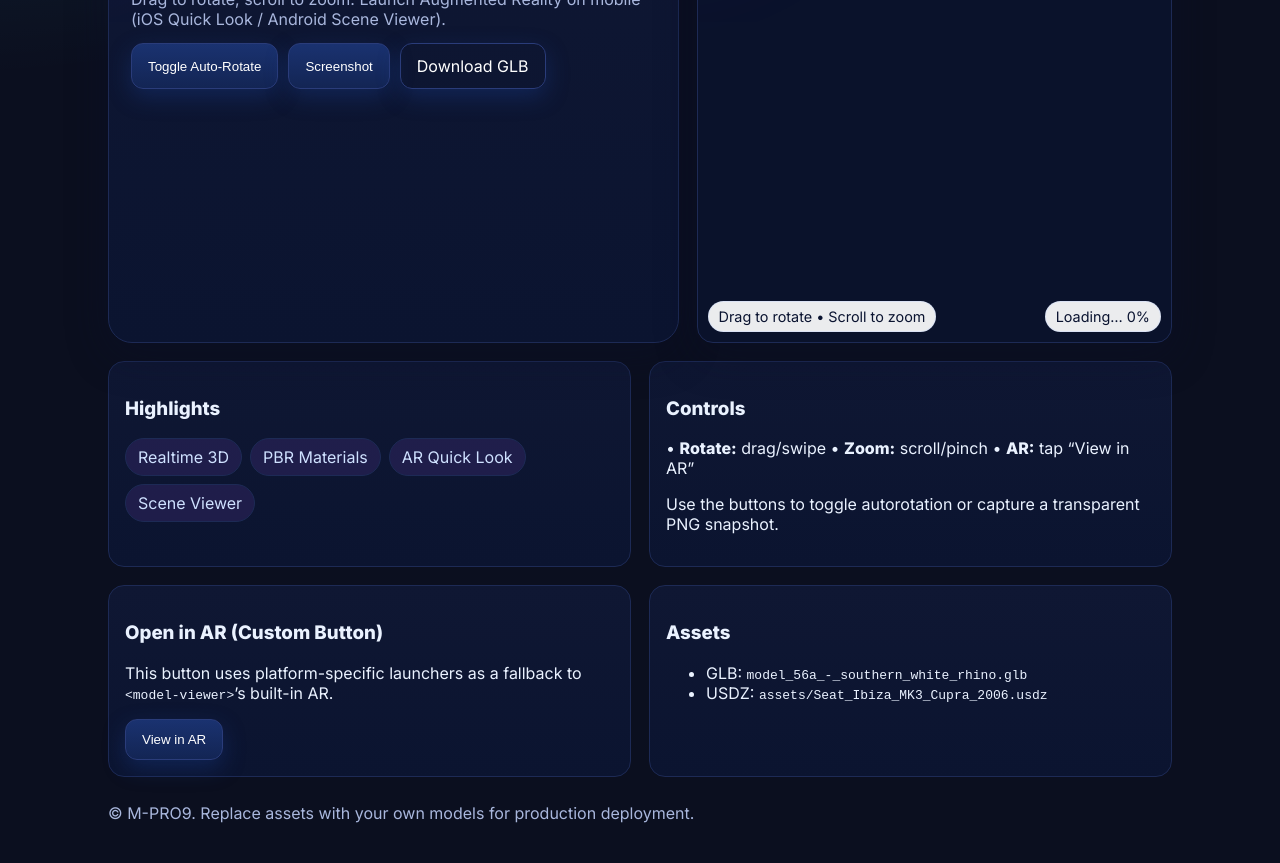
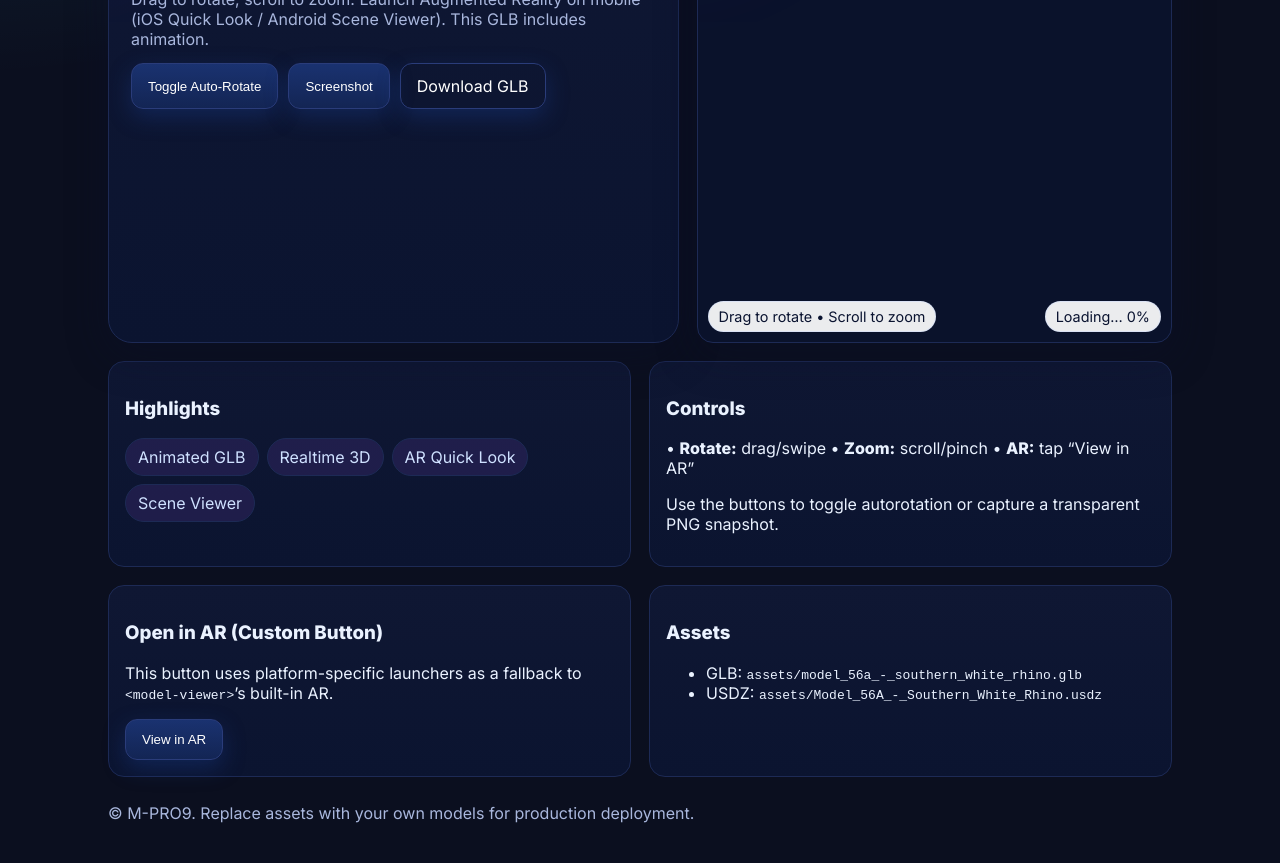
Before and after one commit to Sahanabd12/arvr, a plain HTML site: page index.html in a window 1280 px wide. Shown: the part 233-1096 px from the top of the page. Drawn offline with nearby package versions, Linux system fonts and the light colour scheme.

Commit message:
Update index.html

```diff
--- a/index.html
+++ b/index.html
@@ -3,14 +3,13 @@
 <head>
 <meta charset="utf-8" />
 <meta name="viewport" content="width=device-width, initial-scale=1" />
-<title>M-PRO9 • Car 3D + AR Demo</title>
+<title>M-PRO9 • Rhino 3D + AR Demo</title>
 <link href="https://fonts.googleapis.com/css2?family=Inter:wght@400;600;800&display=swap" rel="stylesheet">
 <meta name="theme-color" content="#0b0f1f">
 
-<!-- Preload assets -->
-<link rel="preload" as="fetch" href="model_56a_-_southern_white_rhino.glb" crossorigin>
-<link rel="preload" as="fetch" href="assets/Seat_Ibiza_MK3_Cupra_2006.usdz" crossorigin>
-<link rel="preload" as="image" href="assets/Screenshot_2025-10-28_111051-removebg-preview.png">
+<!-- Preload assets (your exact filenames/paths) -->
+<link rel="preload" as="fetch" href="assets/model_56a_-_southern_white_rhino.glb" crossorigin>
+<link rel="preload" as="fetch" href="assets/Model_56A_-_Southern_White_Rhino.usdz" crossorigin>
 
 <!-- model-viewer -->
 <script type="module" src="https://unpkg.com/@google/model-viewer/dist/model-viewer.min.js"></script>
@@ -73,25 +72,25 @@
 
   <section class="hero">
     <div class="card lift">
-      <h1>Interactive Car — 3D & AR</h1>
-      <p class="lead">Drag to rotate, scroll to zoom. Launch Augmented Reality on mobile (iOS Quick Look / Android Scene Viewer).</p>
+      <h1>Interactive Rhino — 3D & AR</h1>
+      <p class="lead">Drag to rotate, scroll to zoom. Launch Augmented Reality on mobile (iOS Quick Look / Android Scene Viewer). This GLB includes animation.</p>
       <div class="cta">
         <button class="btn" id="btn-rotate" type="button" aria-pressed="true">Toggle Auto-Rotate</button>
         <button class="btn" id="btn-screenshot" type="button">Screenshot</button>
-        <a class="btn ghost" href="model_56a_-_southern_white_rhino.glb" download>Download GLB</a>
+        <a class="btn ghost" href="assets/model_56a_-_southern_white_rhino.glb" download>Download GLB</a>
       </div>
     </div>
 
     <div class="card lift viewer" id="viewer">
       <model-viewer id="car"
-        src="model_56a_-_southern_white_rhino.glb"
-        poster="assets/Screenshot_2025-10-28_111051-removebg-preview.png"
+        src="assets/model_56a_-_southern_white_rhino.glb"
         camera-controls auto-rotate rotation-per-second="20deg"
         exposure="1.0" shadow-intensity="1" environment-image="neutral"
         ar ar-modes="webxr scene-viewer quick-look"
-        ios-src="assets/Seat_Ibiza_MK3_Cupra_2006.usdz#allowsContentScaling=1"
+        ios-src="assets/Model_56A_-_Southern_White_Rhino.usdz#allowsContentScaling=1"
+        autoplay
         interaction-prompt="auto"
-        alt="Interactive 3D model of a Seat Ibiza">
+        alt="Animated 3D model of a Southern White Rhino">
       </model-viewer>
       <div class="hud">Drag to rotate • Scroll to zoom</div>
       <div class="hud right" id="loadbar">Loading… 0%</div>
@@ -102,8 +101,8 @@
     <div class="spec lift">
       <h3>Highlights</h3>
       <div class="kpis">
+        <span class="pill">Animated GLB</span>
         <span class="pill">Realtime 3D</span>
-        <span class="pill">PBR Materials</span>
         <span class="pill">AR Quick Look</span>
         <span class="pill">Scene Viewer</span>
       </div>
@@ -124,8 +123,8 @@
     <div class="spec lift">
       <h3>Assets</h3>
       <ul>
-        <li>GLB: <code>model_56a_-_southern_white_rhino.glb</code></li>
-        <li>USDZ: <code>assets/Seat_Ibiza_MK3_Cupra_2006.usdz</code></li>
+        <li>GLB: <code>assets/model_56a_-_southern_white_rhino.glb</code></li>
+        <li>USDZ: <code>assets/Model_56A_-_Southern_White_Rhino.usdz</code></li>
       </ul>
     </div>
   </section>
@@ -140,37 +139,43 @@ const btnRotate=document.getElementById('btn-rotate');
 const btnScreenshot=document.getElementById('btn-screenshot');
 const loadbar=document.getElementById('loadbar');
 
+/* Toggle auto-rotate */
 btnRotate.addEventListener('click',()=>{
-  if(mv.hasAttribute('auto-rotate'))mv.removeAttribute('auto-rotate');else mv.setAttribute('auto-rotate','');
-  btnRotate.setAttribute('aria-pressed',mv.hasAttribute('auto-rotate')?'true':'false');
+  if(mv.hasAttribute('auto-rotate')) mv.removeAttribute('auto-rotate');
+  else mv.setAttribute('auto-rotate','');
+  btnRotate.setAttribute('aria-pressed', mv.hasAttribute('auto-rotate') ? 'true' : 'false');
 });
 
+/* Screenshot */
 btnScreenshot.addEventListener('click',async()=>{
-  if(typeof mv.toBlob!=='function'){alert('Screenshot not supported.');return;}
+  if(typeof mv.toBlob!=='function'){ alert('Screenshot not supported.'); return; }
   const blob=await mv.toBlob({mimeType:'image/png'});
   const url=URL.createObjectURL(blob);
   const a=document.createElement('a');
-  a.href=url;a.download='car-snapshot.png';a.click();URL.revokeObjectURL(url);
+  a.href=url; a.download='rhino-snapshot.png'; a.click();
+  URL.revokeObjectURL(url);
 });
 
+/* Loading HUD */
 mv.addEventListener('progress',e=>{
   const p=Math.round(100*(e.detail.totalProgress||0));
   loadbar.textContent=p<100?`Loading… ${p}%`:'Ready';
-  if(p>=100)setTimeout(()=>loadbar.remove(),800);
+  if(p>=100) setTimeout(()=>loadbar.remove(),800);
 });
 
-const GLB_URL=new URL('model_56a_-_southern_white_rhino.glb',location.href).href;
-const USDZ_URL='assets/Seat_Ibiza_MK3_Cupra_2006.usdz#allowsContentScaling=1';
-const TITLE=encodeURIComponent('M-PRO9 — Seat Ibiza');
+/* AR launchers */
+const GLB_URL=new URL('assets/model_56a_-_southern_white_rhino.glb',location.href).href; // absolute for Scene Viewer
+const USDZ_URL='assets/Model_56A_-_Southern_White_Rhino.usdz#allowsContentScaling=1';
+const TITLE=encodeURIComponent('M-PRO9 — Southern White Rhino');
 const LINK=encodeURIComponent(location.href);
 
 function openAR(){
   if(isIOS){
     const a=document.createElement('a');
-    a.rel='ar';a.href=USDZ_URL;document.body.appendChild(a);a.click();a.remove();
+    a.rel='ar'; a.href=USDZ_URL; document.body.appendChild(a); a.click(); a.remove();
   }else if(isAndroid){
     const intent=`intent://arvr.google.com/scene-viewer/1.0?file=${encodeURIComponent(GLB_URL)}&mode=ar_preferred&title=${TITLE}&link=${LINK}`+
-    `#Intent;scheme=https;package=com.google.android.googlequicksearchbox;action=android.intent.action.VIEW;S.browser_fallback_url=${encodeURIComponent(location.href)};end;`;
+      `#Intent;scheme=https;package=com.google.android.googlequicksearchbox;action=android.intent.action.VIEW;S.browser_fallback_url=${encodeURIComponent(location.href)};end;`;
     location.href=intent;
   }else{
     alert('Open this page on an iPhone or Android device to view in AR.');
```
